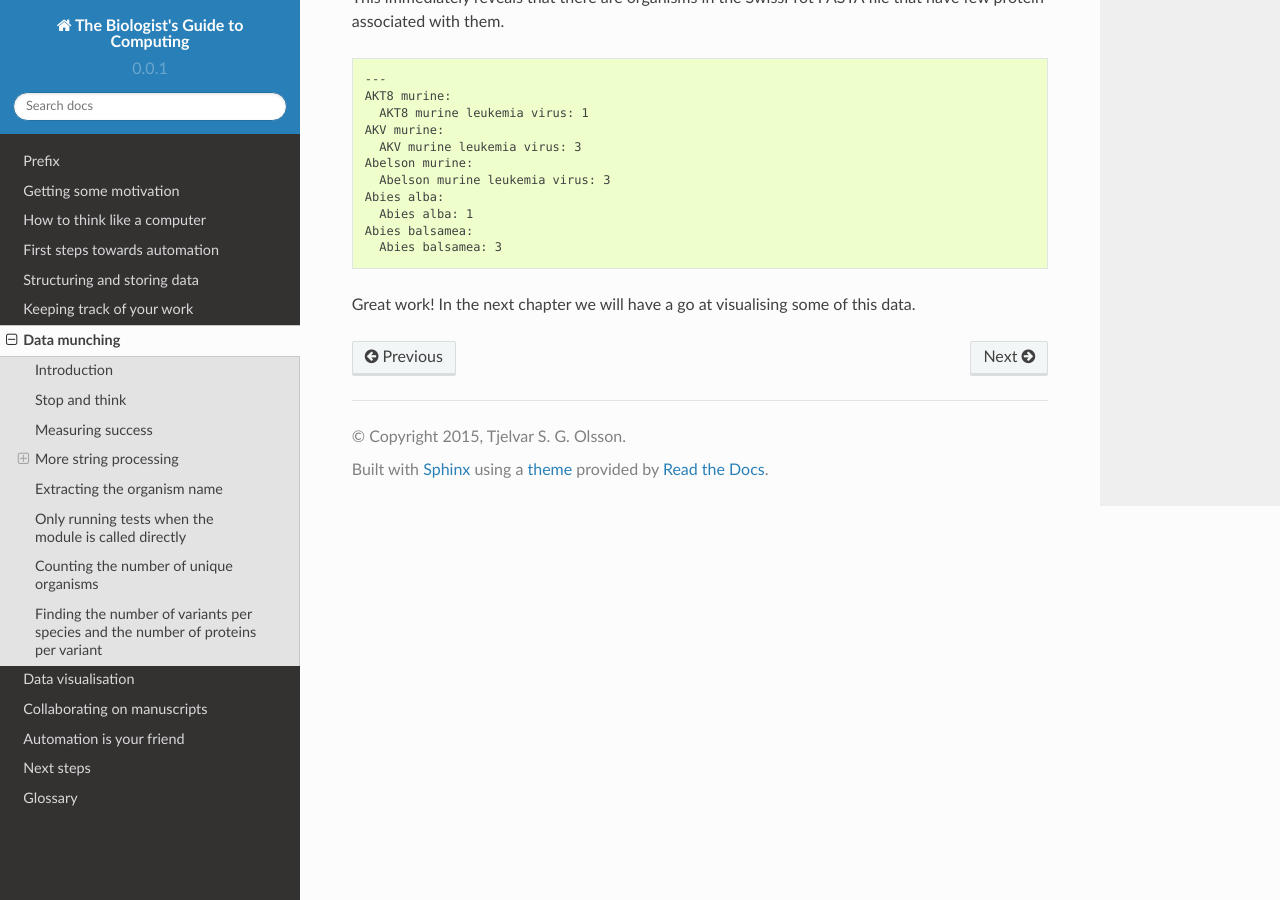
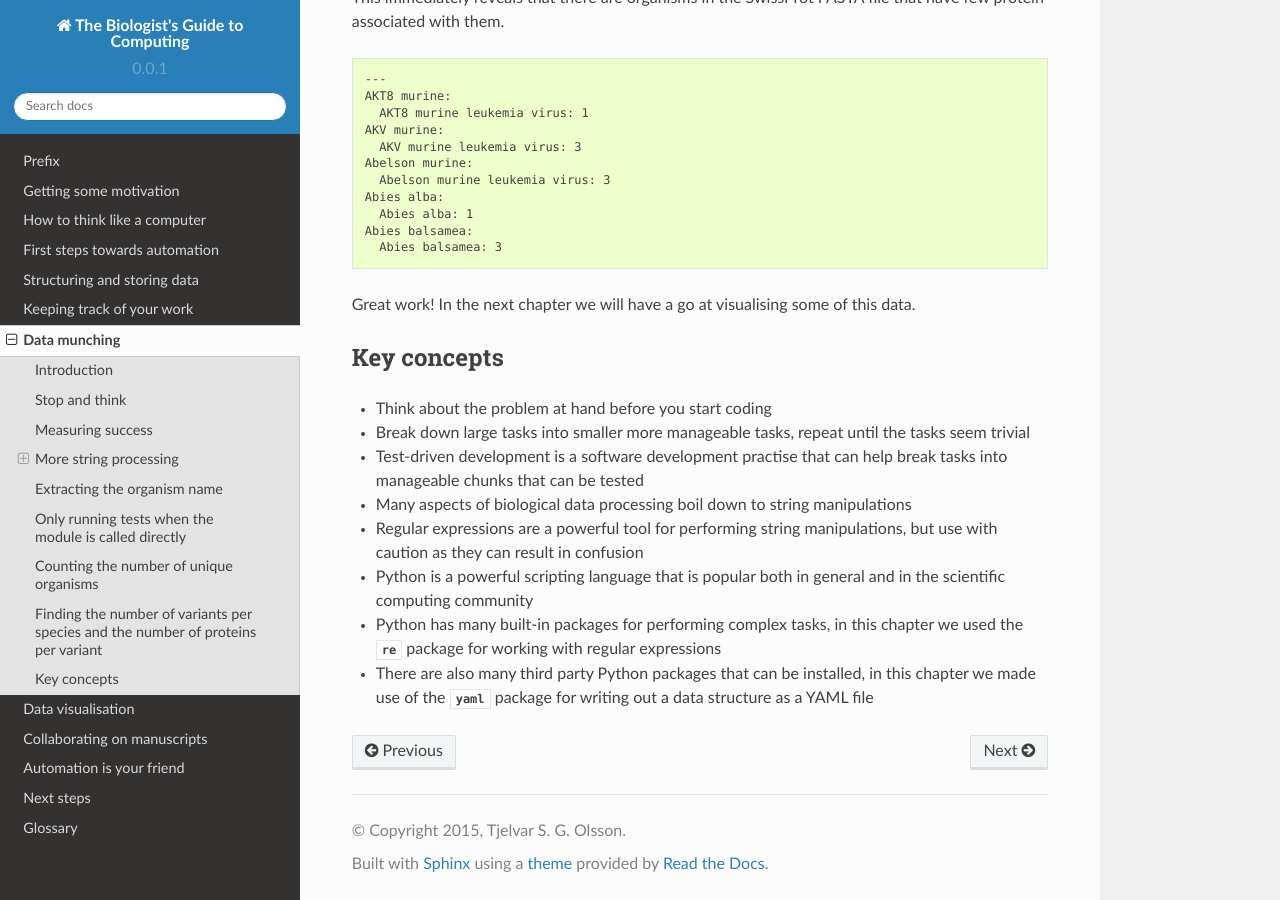
Before and after one commit to tjelvar-olsson/biologists-guide-to-computing, a Sphinx documentation site: the page built from source/data-munching.rst, in a window 1280 px wide and 900 px high, scrolled down 26310 px. Built offline with Sphinx 7.4.7 and the Read the Docs theme 2.0.0, drawn with Linux system fonts in a browser that asks for light colours.

Commit message:
Added key concepts section to data munching chapter.

```diff
--- a/source/data-munching.rst
+++ b/source/data-munching.rst
@@ -1483,3 +1483,22 @@ that have few protein associated with them.
       Abies balsamea: 3
 
 Great work! In the next chapter we will have a go at visualising some of this data.
+
+Key concepts
+------------
+
+- Think about the problem at hand before you start coding
+- Break down large tasks into smaller more manageable tasks, repeat until the
+  tasks seem trivial
+- Test-driven development is a software development practise that can help
+  break tasks into manageable chunks that can be tested
+- Many aspects of biological data processing boil down to string manipulations
+- Regular expressions are a powerful tool for performing string manipulations,
+  but use with caution as they can result in confusion
+- Python is a powerful scripting language that is popular both in general and
+  in the scientific computing community
+- Python has many built-in packages for performing complex tasks, in this chapter
+  we used the :mod:`re` package for working with regular expressions
+- There are also many third party Python packages that can be installed, in
+  this chapter we made use of the :mod:`yaml` package for writing out a data
+  structure as a YAML file
```
